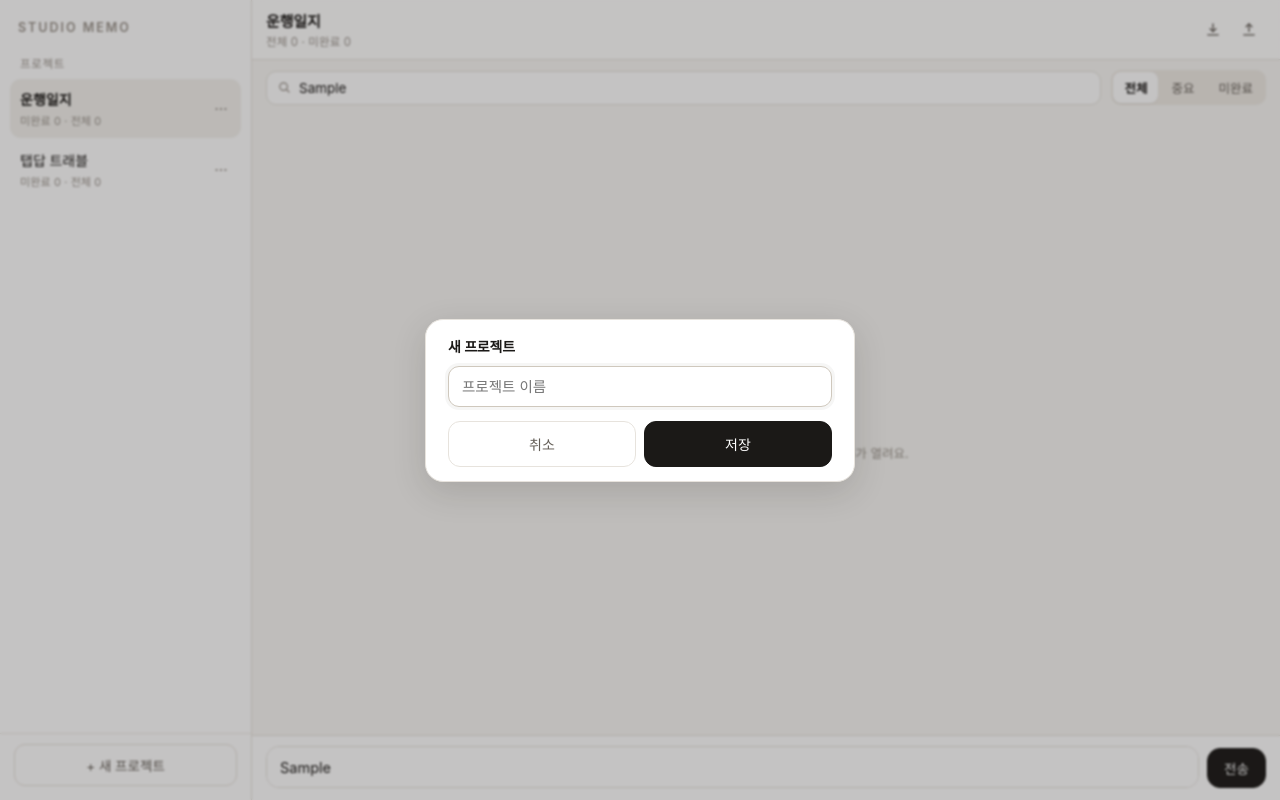
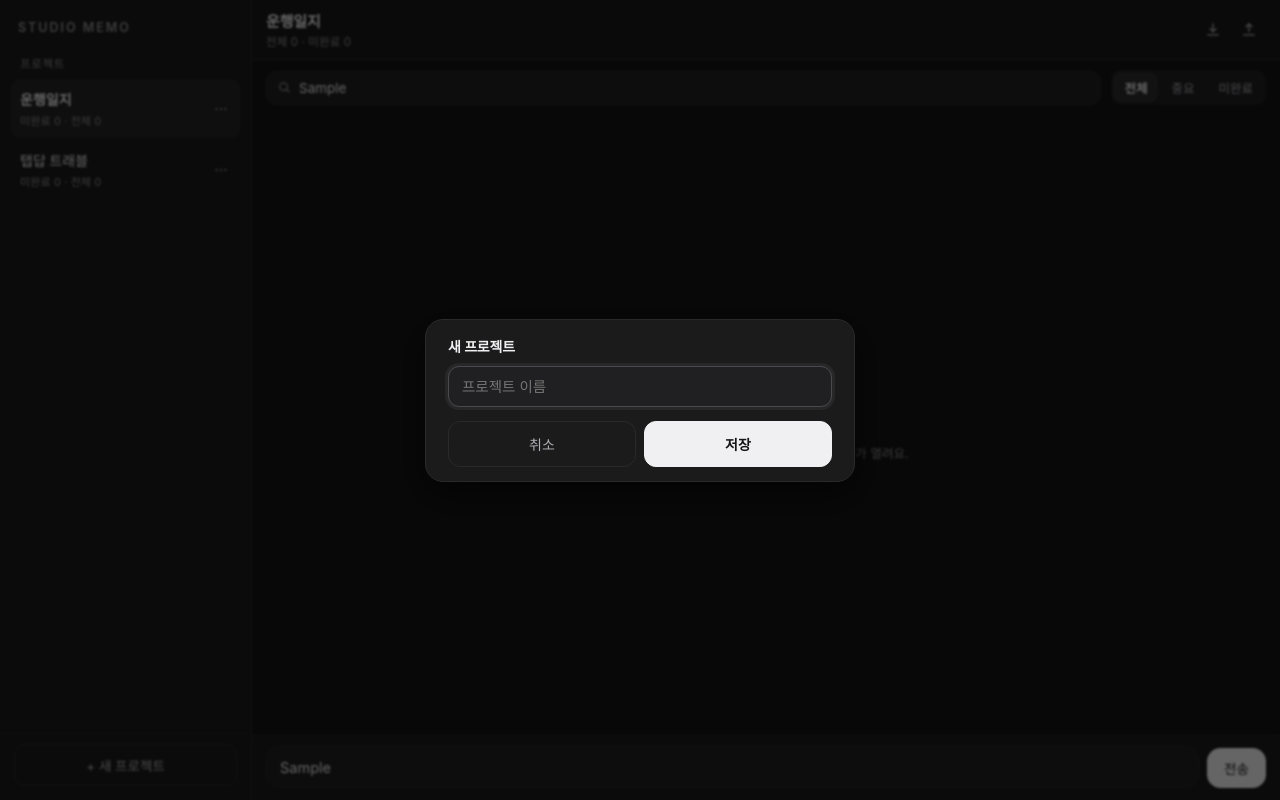
Before and after one commit to mung2nyang/studio-memo, a plain HTML site: page index.html in a window 1280 px wide. Both pictures are taken after typing "Sample", "Sample" into the empty fields and a click on the button "+ 새 프로젝트". Drawn offline with Linux system fonts and the light colour scheme.

Commit message:
다크 모드 전용 디자인으로 전환
- CSS 팔레트를 차콜·모노톤 다크로 교체 (#141414 바탕, #1B1B1C 패널, #242426 말풍선)
- 시트·모달·토스트·입력창·전송 버튼까지 다크 테마 일치
- theme-color / manifest background_color·theme_color #141414
- 앱 아이콘 다크 반전 (#18181A 바탕, #ECECEE 말풍선)
- 서비스 워커 캐시 studio-memo-v2 로 올리고 v1 캐시 정리

```diff
--- a/index.html
+++ b/index.html
@@ -3,26 +3,33 @@
 <head>
 <meta charset="utf-8">
 <meta name="viewport" content="width=device-width, initial-scale=1, viewport-fit=cover">
-<meta name="theme-color" content="#F7F6F3">
-<meta name="color-scheme" content="light">
+<meta name="theme-color" content="#141414">
+<meta name="color-scheme" content="dark">
 <link rel="manifest" href="./manifest.webmanifest">
 <link rel="icon" href="./icon-192.png">
 <link rel="apple-touch-icon" href="./icon-192.png">
 <title>스튜디오 메모</title>
 <style>
   :root{
-    --bg:#f8f7f4;
-    --panel:#ffffff;
-    --line:#e7e3dd;
-    --line-soft:#f0ede8;
-    --ink:#1b1917;
-    --ink-2:#635d56;
-    --ink-3:#9a938b;
-    --bubble:#ffffff;
-    --tint:#f4f2ee;
-    --danger:#9a3b31;
-    --shadow-1:0 1px 2px rgba(27,25,23,.05);
-    --shadow-2:0 10px 34px rgba(27,25,23,.14);
+    color-scheme:dark;
+    --bg:#141414;
+    --panel:#1B1B1C;
+    --line:#2A2A2C;
+    --line-soft:#232325;
+    --ink:#F0F0F2;
+    --ink-2:#B0B0B6;
+    --ink-3:#8E8E93;
+    --bubble:#242426;
+    --bubble-line:#303033;
+    --field:#202022;
+    --placeholder:#6E6E73;
+    --day:#222224;
+    --tint:#242426;
+    --focus:#5E5E63;
+    --danger:#E0796E;
+    --danger-bg:#8E3B33;
+    --shadow-1:0 1px 2px rgba(0,0,0,.45);
+    --shadow-2:0 12px 36px rgba(0,0,0,.6);
     --font:-apple-system, BlinkMacSystemFont, "Apple SD Gothic Neo", "Pretendard", "Noto Sans KR", "Malgun Gothic", "Segoe UI", system-ui, sans-serif;
   }
   *{box-sizing:border-box}
@@ -34,7 +41,7 @@
     overflow:hidden;
   }
   button{font-family:inherit}
-  :focus-visible{outline:2px solid #b9b2a7; outline-offset:2px}
+  :focus-visible{outline:2px solid var(--focus); outline-offset:2px}
 
   .app{display:flex; height:100vh; height:100dvh; overflow:hidden}
 
@@ -64,7 +71,7 @@
     flex:0 0 28px; width:28px; height:28px; margin-right:6px; border:0; background:none; border-radius:8px;
     color:var(--ink-3); cursor:pointer; display:flex; align-items:center; justify-content:center;
   }
-  .folder-more:hover{background:#ebe7e1; color:var(--ink)}
+  .folder-more:hover{background:#2C2C2E; color:var(--ink)}
   .side-foot{padding:10px 14px calc(14px + env(safe-area-inset-bottom)); border-top:1px solid var(--line-soft)}
   .side-add{
     width:100%; display:flex; align-items:center; justify-content:center; gap:6px;
@@ -72,13 +79,13 @@
     background:var(--panel); border:1px solid var(--line); border-radius:11px; cursor:pointer;
     transition:background .15s ease, border-color .15s ease;
   }
-  .side-add:hover{background:var(--tint); border-color:#ddd7cf}
+  .side-add:hover{background:var(--tint); border-color:#3A3A3C}
 
   /* ── main ────────────────────────────────── */
   .main{flex:1; min-width:0; display:flex; flex-direction:column; background:var(--bg)}
   .topbar{
     display:flex; align-items:center; gap:8px; padding:10px 14px;
-    background:rgba(255,255,255,.9); border-bottom:1px solid var(--line);
+    background:rgba(27,27,28,.88); border-bottom:1px solid var(--line);
     -webkit-backdrop-filter:blur(10px); backdrop-filter:blur(10px); z-index:5;
   }
   .icon-btn{
@@ -104,17 +111,17 @@
   .search svg{position:absolute; left:11px; width:15px; height:15px; color:var(--ink-3); pointer-events:none}
   .search input{
     width:100%; height:34px; padding:0 12px 0 32px; font:inherit; font-size:13.5px; color:var(--ink);
-    background:var(--panel); border:1px solid var(--line); border-radius:10px; outline:none;
+    background:var(--field); border:1px solid var(--line); border-radius:10px; outline:none;
     transition:border-color .15s ease, box-shadow .15s ease;
   }
-  .search input::placeholder{color:#b3aca3}
-  .search input:focus{border-color:#cfc8bd; box-shadow:0 0 0 3px rgba(27,25,23,.04)}
-  .seg{display:inline-flex; gap:2px; padding:2px; background:#efebe5; border-radius:10px}
+  .search input::placeholder{color:var(--placeholder)}
+  .search input:focus{border-color:#4A4A4E; box-shadow:0 0 0 3px rgba(240,240,242,.05)}
+  .seg{display:inline-flex; gap:2px; padding:2px; background:#202022; border-radius:10px}
   .seg button{
     border:0; background:none; padding:6px 11px; font-size:12.5px; color:var(--ink-2);
     border-radius:8px; cursor:pointer; white-space:nowrap;
   }
-  .seg button.active{background:var(--panel); color:var(--ink); box-shadow:var(--shadow-1); font-weight:600}
+  .seg button.active{background:#2C2C2E; color:var(--ink); box-shadow:var(--shadow-1); font-weight:600}
 
   .chat{
     flex:1; min-height:0; overflow-y:auto; overscroll-behavior:contain;
@@ -123,14 +130,14 @@
     scrollbar-width:thin;
   }
   .chat::-webkit-scrollbar{width:8px}
-  .chat::-webkit-scrollbar-thumb{background:#dfdad2; border-radius:4px}
+  .chat::-webkit-scrollbar-thumb{background:#3A3A3C; border-radius:4px}
   .chat-inner{width:100%; max-width:700px; margin:auto auto 0; padding-bottom:10px}
   .chat-inner.is-empty{margin-top:auto; margin-bottom:auto; padding-bottom:0}
 
   .day{display:flex; justify-content:center; margin:16px 0 14px}
   .day span{
-    background:rgba(255,255,255,.9); border:1px solid var(--line); border-radius:999px;
-    padding:4px 12px; font-size:11.5px; color:var(--ink-2); letter-spacing:.01em;
+    background:var(--day); border:1px solid var(--line); border-radius:999px;
+    padding:4px 12px; font-size:11.5px; color:var(--ink-3); letter-spacing:.01em;
     box-shadow:var(--shadow-1); white-space:nowrap;
   }
 
@@ -141,7 +148,7 @@
   .msg-time{font-size:10.5px; color:var(--ink-3); order:1; white-space:nowrap; padding-bottom:3px; letter-spacing:.01em}
   .msg-wrap{order:2; display:flex; flex-direction:column; align-items:flex-end; gap:4px; max-width:min(80%, 480px)}
   .msg-bubble{
-    max-width:100%; background:var(--bubble); border:1px solid var(--line); border-radius:16px;
+    max-width:100%; background:var(--bubble); border:1px solid var(--bubble-line); border-radius:16px;
     padding:9px 13px; box-shadow:var(--shadow-1);
     font-size:14.5px; line-height:1.58; letter-spacing:-.005em;
     white-space:pre-wrap; word-break:break-word; overflow-wrap:anywhere;
@@ -149,16 +156,16 @@
     cursor:default; touch-action:pan-y;
     transition:background .2s ease, color .2s ease, border-color .2s ease;
   }
-  .msg.done .msg-bubble{background:#f3f1ed; border-color:var(--line-soft); color:#8c857c; box-shadow:none}
+  .msg.done .msg-bubble{background:#1E1E20; border-color:var(--line-soft); color:#86868C; box-shadow:none}
   .msg.struck .msg-text{text-decoration:line-through; text-decoration-thickness:1px; text-underline-offset:2px}
-  .msg.done.struck .msg-text{text-decoration-color:#b3aca3}
+  .msg.done.struck .msg-text{text-decoration-color:#5A5A5E}
   .msg-badges{display:flex; gap:4px; padding-right:2px}
   .badge{
     display:inline-flex; align-items:center; gap:3px; font-size:10.5px; color:var(--ink-3);
-    background:rgba(255,255,255,.85); border:1px solid var(--line); border-radius:999px; padding:1px 7px;
+    background:#1E1E20; border:1px solid var(--line); border-radius:999px; padding:1px 7px;
   }
-  .badge .star{font-size:9px; color:#5a534b; transform:translateY(-.5px)}
-  .msg.done .badge{color:#a39c93}
+  .badge .star{font-size:9px; color:#F0F0F2; transform:translateY(-.5px)}
+  .msg.done .badge{color:#75757B}
 
   .empty{text-align:center; padding:64px 20px; color:var(--ink-3)}
   .empty-t{margin:0 0 6px; font-size:14px; color:var(--ink-2)}
@@ -170,15 +177,15 @@
   }
   .composer textarea{
     flex:1; min-width:0; min-height:40px; max-height:132px; padding:10px 13px; font:inherit;
-    font-size:14.5px; line-height:1.5; color:var(--ink); background:var(--panel);
+    font-size:14.5px; line-height:1.5; color:var(--ink); background:var(--field);
     border:1px solid var(--line); border-radius:13px; resize:none; outline:none; overflow-y:auto;
     transition:border-color .15s ease, box-shadow .15s ease;
   }
-  .composer textarea::placeholder{color:#b3aca3}
-  .composer textarea:focus{border-color:#cfc8bd; box-shadow:0 0 0 3px rgba(27,25,23,.04)}
+  .composer textarea::placeholder{color:var(--placeholder)}
+  .composer textarea:focus{border-color:#4A4A4E; box-shadow:0 0 0 3px rgba(240,240,242,.05)}
   .send-btn{
     flex:0 0 auto; height:40px; padding:0 16px; font-size:13.5px; font-weight:500; letter-spacing:.01em;
-    color:#fff; background:var(--ink); border:1px solid var(--ink); border-radius:13px; cursor:pointer;
+    color:#141414; background:#F0F0F2; border:1px solid #F0F0F2; border-radius:13px; cursor:pointer;
     transition:opacity .15s ease;
   }
   .send-btn:hover{opacity:.86}
@@ -187,7 +194,7 @@
   /* ── overlay / sheet ─────────────────────── */
   .overlay{
     position:fixed; inset:0; z-index:50; display:flex; align-items:flex-end; justify-content:center;
-    background:rgba(27,25,23,.26); opacity:0; transition:opacity .16s ease;
+    background:rgba(0,0,0,.58); opacity:0; transition:opacity .16s ease;
     -webkit-backdrop-filter:blur(1px); backdrop-filter:blur(1px);
   }
   .overlay[hidden]{display:none}
@@ -199,7 +206,7 @@
     box-shadow:var(--shadow-2); transform:translateY(14px); transition:transform .18s cubic-bezier(.2,.7,.3,1);
   }
   .overlay.show .sheet{transform:translateY(0)}
-  .sheet-grip{width:36px; height:4px; border-radius:2px; background:#e2ddd5; margin:6px auto 8px}
+  .sheet-grip{width:36px; height:4px; border-radius:2px; background:#3A3A3C; margin:6px auto 8px}
   .sheet-preview{
     margin:2px 6px 8px; padding:10px 12px; font-size:12.5px; line-height:1.5; color:var(--ink-2);
     background:var(--tint); border-radius:11px; max-height:74px; overflow:hidden;
@@ -239,30 +246,30 @@
   .sheet-title{font-size:14px; font-weight:600; padding:8px 12px 10px; letter-spacing:-.01em}
   .dlg-input{
     width:calc(100% - 24px); margin:0 12px; padding:11px 13px; font:inherit; font-size:14.5px;
-    color:var(--ink); background:var(--panel); border:1px solid var(--line); border-radius:11px; outline:none;
+    color:var(--ink); background:var(--field); border:1px solid var(--line); border-radius:11px; outline:none;
   }
-  .dlg-input:focus{border-color:#cfc8bd; box-shadow:0 0 0 3px rgba(27,25,23,.04)}
+  .dlg-input:focus{border-color:#4A4A4E; box-shadow:0 0 0 3px rgba(240,240,242,.05)}
   .dlg-actions{display:flex; gap:8px; padding:14px 12px 4px}
   .dlg-actions button{
     flex:1; padding:12px; font:inherit; font-size:14px; border-radius:12px; cursor:pointer;
     background:var(--panel); border:1px solid var(--line); color:var(--ink-2);
   }
   .dlg-actions button:hover{background:var(--tint)}
-  .dlg-actions button.primary{background:var(--ink); border-color:var(--ink); color:#fff}
+  .dlg-actions button.primary{background:#F0F0F2; border-color:#F0F0F2; color:#141414; font-weight:600}
   .dlg-actions button.primary:hover{opacity:.86}
-  .dlg-actions button.primary.danger{background:var(--danger); border-color:var(--danger)}
+  .dlg-actions button.primary.danger{background:var(--danger-bg); border-color:var(--danger-bg); color:#FCEBE8}
 
   .toast{
     position:fixed; left:50%; bottom:calc(86px + env(safe-area-inset-bottom)); z-index:60;
     transform:translate(-50%, 8px); display:flex; align-items:center; gap:14px;
     max-width:calc(100% - 32px); padding:10px 15px; border-radius:12px;
-    background:rgba(27,25,23,.94); color:#fff; font-size:13px; letter-spacing:-.005em;
+    background:#2C2C2E; border:1px solid #3C3C3F; color:var(--ink); font-size:13px; letter-spacing:-.005em;
     box-shadow:var(--shadow-2); opacity:0; pointer-events:none; transition:opacity .18s ease, transform .18s ease;
   }
   .toast.show{opacity:1; transform:translate(-50%, 0); pointer-events:auto}
   .toast-btn{
     background:none; border:0; padding:0; font:inherit; font-size:13px; font-weight:600;
-    color:#fff; text-decoration:underline; text-underline-offset:3px; cursor:pointer; white-space:nowrap;
+    color:var(--ink); text-decoration:underline; text-underline-offset:3px; cursor:pointer; white-space:nowrap;
   }
 
   @media (max-width:760px){
@@ -802,7 +809,7 @@
   function openConfirm(title, desc, okLabel, kind, id, danger) {
     openSheet(
       '<div class="sheet-title">' + esc(title) + '</div>' +
-      '<p class="sheet-note" style="margin:0 14px 6px;font-size:12.5px;color:#635d56">' + esc(desc) + '</p>' +
+      '<p class="sheet-note" style="margin:0 14px 6px;font-size:12.5px;color:var(--ink-2)">' + esc(desc) + '</p>' +
       '<div class="dlg-actions">' +
         '<button data-act="dialog/cancel">취소</button>' +
         '<button class="primary' + (danger ? ' danger' : '') + '" data-act="confirm/ok">' + esc(okLabel) + '</button>' +
--- a/sw.js
+++ b/sw.js
@@ -6,7 +6,7 @@
  */
 'use strict';
 
-var CACHE_NAME = 'studio-memo-v1';
+var CACHE_NAME = 'studio-memo-v2';
 var APP_SHELL = [
   './',
   './index.html',
```
Also changed, not shown: icon-192.png, icon-512.png, manifest.webmanifest, 1 other file.
